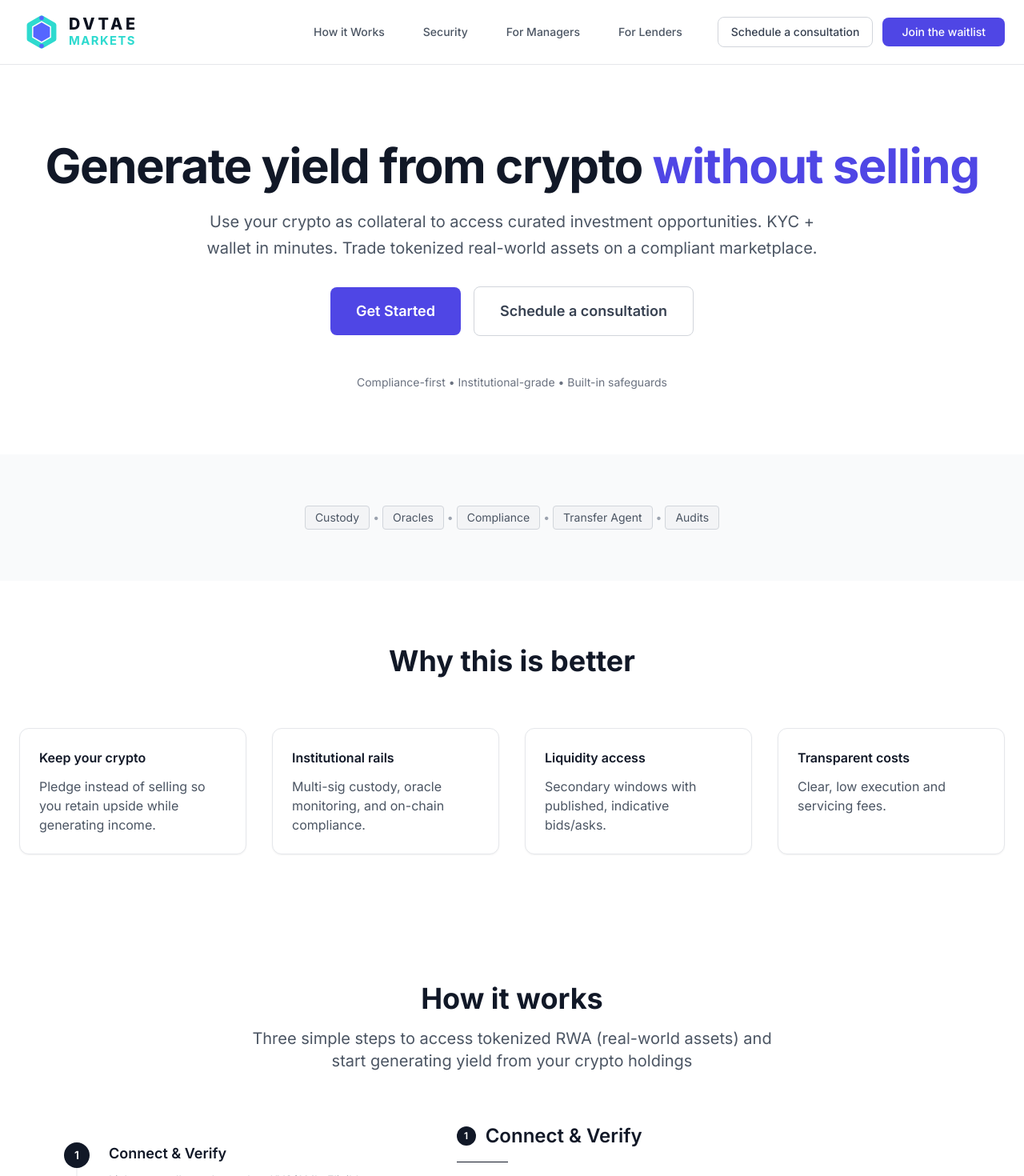
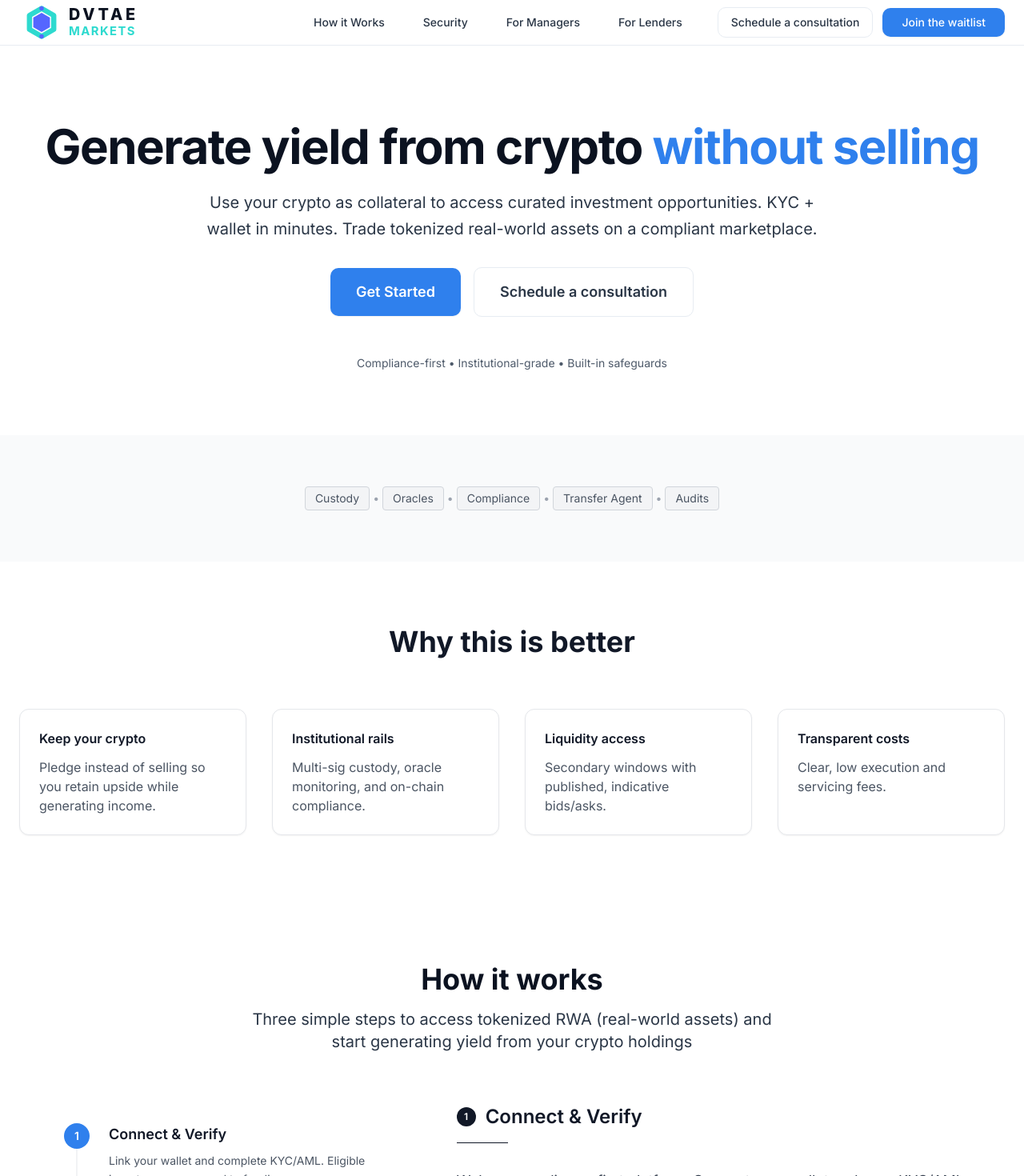
Before and after one commit to vijayvdx/dvtae, a Next.js app: page / in a window 1280 px wide. Shown: the top 1470 px of the page at 80% size. Built offline with nearby package versions, Linux system fonts and the light colour scheme.

Commit message:
Implement Circle/Stripe design system across all pages

```diff
--- a/src/app/globals.css
+++ b/src/app/globals.css
@@ -1,7 +1,10 @@
+@import '../styles/tokens.css';
+
 @tailwind base;
 @tailwind components;
 @tailwind utilities;
 
+/* Base typography - Circle/Stripe style */
 @layer base {
   html {
     font-feature-settings: 'cv02', 'cv03', 'cv04', 'cv11';
@@ -10,56 +13,113 @@
   body {
     font-feature-settings: 'cv02', 'cv03', 'cv04', 'cv11';
   }
+
+  h1, h2, h3 {
+    @apply text-ink-900;
+  }
+
+  p {
+    @apply text-ink-700;
+  }
+
+  a {
+    @apply text-brand-600 transition-colors;
+  }
+
+  a:hover {
+    @apply text-brand-700;
+  }
 }
 
 @layer components {
-  /* Simple custom components without problematic gap classes */
-  .btn {
-    @apply inline-flex items-center justify-center px-6 py-3 border border-transparent rounded-lg font-medium text-sm transition-all duration-150 ease-in-out whitespace-nowrap;
+  /* Buttons - Circle/Stripe style */
+  .btn-primary {
+    @apply bg-brand-600 text-white border-0 rounded-2 shadow-1 px-4 py-2 font-medium transition-colors;
   }
-
-  .btn-primary {
-    @apply bg-indigo-600 text-white border-indigo-600 hover:bg-indigo-700 hover:border-indigo-700;
+  .btn-primary:hover {
+    @apply bg-brand-700;
   }
 
   .btn-secondary {
-    @apply bg-white text-gray-700 border-gray-300 hover:bg-gray-50 hover:border-gray-400 hover:text-gray-900;
+    @apply bg-bg-0 text-ink-700 border border-line-200 rounded-2 px-4 py-2 font-medium transition-colors;
+  }
+  .btn-secondary:hover {
+    @apply bg-bg-100;
   }
 
   .btn-ghost {
-    @apply bg-transparent text-gray-600 border-transparent hover:bg-gray-50 hover:text-gray-900;
+    @apply bg-transparent text-ink-700 border-0 px-4 py-2 font-medium transition-colors;
+  }
+  .btn-ghost:hover {
+    @apply bg-bg-100;
   }
 
-  .btn-lg {
-    @apply px-8 py-4 text-base;
+  /* Cards & surfaces */
+  .card {
+    @apply bg-bg-100 border border-line-200 rounded-3 p-6 transition-all duration-150 ease-out;
   }
-
-  .card {
-    @apply bg-white border border-gray-200 rounded-xl p-8 transition-all duration-150 ease-in-out hover:border-gray-300 hover:shadow-sm;
+  .card:hover {
+    @apply scale-[1.01];
   }
 
   .step-card {
-    @apply relative bg-white border border-gray-200 rounded-xl p-8 transition-all duration-150 ease-in-out hover:border-gray-300 hover:shadow-sm;
+    @apply relative card;
   }
 
   .step-number {
-    @apply absolute -top-3 left-8 w-6 h-6 bg-indigo-600 text-white rounded-full flex items-center justify-center text-sm font-semibold;
+    @apply absolute -top-3 left-6 w-6 h-6 bg-brand-600 text-white rounded-full flex items-center justify-center text-sm font-semibold;
   }
 
+  /* Inputs */
+  .input {
+    @apply bg-white border border-line-200 rounded-2 px-3 py-2 text-ink-900 transition-all;
+    outline: none;
+  }
+  .input:focus {
+    box-shadow: var(--focus-ring);
+    border-color: var(--brand-600);
+  }
+
+  /* Badges / chips (use teal accent) */
+  .badge {
+    @apply font-semibold text-sm rounded-full px-2 py-1;
+    color: var(--accent-teal-600);
+    background: color-mix(in srgb, var(--accent-teal-600) 12%, transparent);
+  }
+
+  .hero-badge {
+    @apply badge px-4 py-2;
+  }
+
+  /* Header brand lockup (Circle-style) */
+  .brand {
+    @apply inline-flex items-center gap-1.5;
+  }
+  .brand__icon, .brand__word {
+    @apply block h-9 w-auto;
+  }
+
+  @media (max-width: 1023px) {
+    .brand__icon, .brand__word {
+      @apply h-8;
+    }
+  }
+  @media (max-width: 767px) {
+    .brand {
+      @apply gap-1;
+    }
+    .brand__icon, .brand__word {
+      @apply h-7;
+    }
+  }
+
+  /* Safety items */
   .safety-item {
     @apply flex items-start;
   }
 
   .safety-icon {
-    @apply w-5 h-5 text-emerald-500 flex-shrink-0 mt-0.5 mr-3;
-  }
-
-  .hero-badge {
-    @apply inline-flex items-center px-4 py-2 bg-indigo-50 border border-indigo-200 rounded-full text-sm text-indigo-700 font-medium;
-  }
-
-  .badge {
-    @apply inline-flex items-center px-3 py-2 bg-gray-100 border border-gray-200 rounded-lg text-xs text-gray-700 font-medium;
+    @apply w-5 h-5 text-success-600 flex-shrink-0 mt-0.5 mr-3;
   }
 }
 
--- a/src/app/page.tsx
+++ b/src/app/page.tsx
@@ -112,10 +112,10 @@ function HowItWorksSection() {
     <section id="how" className="py-20 px-6">
       <div className="max-w-7xl mx-auto">
         <div className="text-center mb-16">
-          <h2 className="text-4xl font-bold text-gray-900 mb-4">
+          <h2 className="text-4xl font-bold text-ink-900 mb-4">
             How it works
           </h2>
-          <p className="text-xl text-gray-600 max-w-2xl mx-auto">
+          <p className="text-xl text-ink-700 max-w-2xl mx-auto">
             Three simple steps to access tokenized RWA (real-world assets) and start generating yield from your crypto holdings
           </p>
         </div>
@@ -138,8 +138,8 @@ function HowItWorksSection() {
                       <div className="flex-shrink-0 relative">
                         <div className={`w-8 h-8 rounded-full flex items-center justify-center text-sm font-semibold transition-all duration-200 ${
                           activeStep === step.id
-                            ? 'bg-gray-900 text-white'
-                            : 'bg-gray-100 text-gray-500 group-hover:bg-gray-200'
+                            ? 'bg-brand-600 text-white'
+                            : 'bg-bg-100 text-ink-500 group-hover:bg-line-200'
                         }`}>
                           {step.id}
                         </div>
@@ -314,24 +314,24 @@ export default function HomePage() {
           <div className={`transition-all duration-700 ${isVisible ? 'opacity-100 translate-y-0' : 'opacity-0 translate-y-8'}`}>
 
 
-            <h1 className="text-4xl md:text-5xl lg:text-6xl font-bold tracking-tight text-gray-900 mb-6">
-              Generate yield from crypto <span className="text-indigo-600">without selling</span>
+            <h1 className="text-4xl md:text-5xl lg:text-6xl font-bold tracking-tight text-ink-900 mb-6">
+              Generate yield from crypto <span className="text-brand-600">without selling</span>
             </h1>
 
-            <p className="text-xl text-gray-600 max-w-3xl mx-auto mb-8 leading-relaxed">
+            <p className="text-xl text-ink-700 max-w-3xl mx-auto mb-8 leading-relaxed">
               Use your crypto as collateral to access curated investment opportunities.
               KYC + wallet in minutes. Trade tokenized real-world assets on a compliant marketplace.
             </p>
 
             <div className="flex flex-col sm:flex-row gap-4 justify-center items-center mb-3">
-              <Link href="/waitlist" className="bg-indigo-600 text-white px-8 py-4 rounded-lg font-semibold text-lg hover:bg-indigo-700 transition-colors">
+              <Link href="/waitlist" className="btn-primary px-8 py-4 text-lg font-semibold">
                 Get Started
               </Link>
               <a
                 href="https://calendly.com/vijay-8v/dvtae-consultation"
                 target="_blank"
                 rel="noopener noreferrer"
-                className="bg-transparent border border-gray-300 text-gray-700 px-8 py-4 rounded-lg font-semibold text-lg hover:bg-gray-50 hover:border-gray-400 transition-colors"
+                className="btn-secondary px-8 py-4 text-lg font-semibold"
               >
                 Schedule a consultation
               </a>
@@ -339,7 +339,7 @@ export default function HomePage() {
 
             <div className="mb-12"></div>
 
-            <p className="text-sm text-gray-500">
+            <p className="text-sm text-ink-500">
               Compliance-first • Institutional-grade • Built-in safeguards
             </p>
           </div>
@@ -738,7 +738,7 @@ export default function HomePage() {
                 Learn how real-world assets are converted into blockchain tokens,
                 enabling fractional ownership and enhanced liquidity.
               </p>
-              <Link href="/learn/tokenized-assets" className="text-indigo-600 hover:text-indigo-700 font-medium">
+              <Link href="/learn/tokenized-assets" className="text-accent-teal hover:text-brand-600 font-medium">
                 Read more →
               </Link>
             </div>
@@ -751,7 +751,7 @@ export default function HomePage() {
                 Discover how this security token standard enables compliant
                 trading with built-in regulatory controls.
               </p>
-              <Link href="/learn/erc-1400" className="text-indigo-600 hover:text-indigo-700 font-medium">
+              <Link href="/learn/erc-1400" className="text-accent-teal hover:text-brand-600 font-medium">
                 Read more →
               </Link>
             </div>
@@ -764,7 +764,7 @@ export default function HomePage() {
                 How to use your crypto holdings as collateral while maintaining
                 upside exposure and generating additional yield.
               </p>
-              <Link href="/learn/crypto-collateral" className="text-indigo-600 hover:text-indigo-700 font-medium">
+              <Link href="/learn/crypto-collateral" className="text-accent-teal hover:text-brand-600 font-medium">
                 Read more →
               </Link>
             </div>
@@ -787,7 +787,7 @@ export default function HomePage() {
                 href="https://calendly.com/vijay-8v/dvtae-consultation"
                 target="_blank"
                 rel="noopener noreferrer"
-                className="bg-indigo-600 text-white px-8 py-4 rounded-lg font-semibold text-lg hover:bg-indigo-700 transition-colors inline-flex items-center gap-2"
+                className="btn-secondary px-8 py-4 text-lg font-semibold inline-flex items-center gap-2"
               >
                 Schedule a consultation
                 <svg className="w-5 h-5" fill="none" stroke="currentColor" viewBox="0 0 24 24">
@@ -820,7 +820,7 @@ export default function HomePage() {
                     name="name"
                     type="text"
                     required
-                    className="mt-1 w-full px-4 py-3 border border-gray-300 rounded-lg focus:ring-2 focus:ring-indigo-500 focus:border-indigo-500"
+                    className="input w-full"
                   />
                 </label>
               </div>
@@ -831,7 +831,7 @@ export default function HomePage() {
                     name="email"
                     type="email"
                     required
-                    className="mt-1 w-full px-4 py-3 border border-gray-300 rounded-lg focus:ring-2 focus:ring-indigo-500 focus:border-indigo-500"
+                    className="input w-full"
                   />
                 </label>
               </div>
@@ -877,7 +877,7 @@ export default function HomePage() {
 
             <div className="flex items-center justify-between">
               <button
-                className="bg-indigo-600 text-white px-8 py-4 rounded-lg font-semibold text-lg hover:bg-indigo-700 transition-colors disabled:opacity-50"
+                className="btn-primary px-8 py-4 text-lg font-semibold disabled:opacity-50"
                 type="submit"
                 id="wlBtn"
               >
@@ -976,16 +976,16 @@ export default function HomePage() {
       </section>
 
       {/* CTA */}
-      <section className="py-20 px-6 bg-indigo-600">
+      <section className="py-20 px-6 bg-brand-600">
         <div className="max-w-4xl mx-auto text-center">
           <h2 className="text-4xl font-bold text-white mb-6">
             Ready to unlock yield from your crypto?
           </h2>
-          <p className="text-xl text-indigo-100 mb-8 max-w-2xl mx-auto">
+          <p className="text-xl text-white/90 mb-8 max-w-2xl mx-auto">
             Join the waitlist to be among the first to access tokenized real-world investments
             using your crypto as collateral.
           </p>
-          <Link href="/waitlist" className="bg-white text-indigo-600 px-8 py-4 rounded-lg font-semibold text-lg hover:bg-gray-50 transition-colors inline-flex items-center gap-2">
+          <Link href="/waitlist" className="bg-white text-brand-600 px-8 py-4 rounded-2 shadow-1 font-semibold text-lg hover:bg-bg-100 transition-colors inline-flex items-center gap-2">
             Join the waitlist
             <svg className="w-5 h-5" fill="none" stroke="currentColor" viewBox="0 0 24 24">
               <path strokeLinecap="round" strokeLinejoin="round" strokeWidth={2} d="M17 8l4 4m0 0l-4 4m4-4H3" />
--- a/src/components/Header.tsx
+++ b/src/components/Header.tsx
@@ -3,7 +3,6 @@
 import Link from 'next/link'
 import { usePathname } from 'next/navigation'
 import { useState } from 'react'
-import '../styles/brand.css'
 
 export default function Header() {
   const pathname = usePathname()
@@ -16,10 +15,10 @@ export default function Header() {
   }
 
   return (
-    <header className="sticky top-0 z-50 bg-white/80 backdrop-blur-xl border-b border-gray-200">
+    <header className="sticky top-0 z-50 bg-white/80 backdrop-blur-xl border-b border-line-200">
       <div className="max-w-7xl mx-auto px-6">
-        <nav className="flex items-center justify-between h-20">
-          <Link href="/" className="brand brand--professional hover:opacity-80 transition-opacity" aria-label="DVTAE Home">
+        <nav className="flex items-center justify-between h-18">
+          <Link href="/" className="brand hover:opacity-80 transition-opacity" aria-label="DVTAE Home">
             <img src="/dvtae_hex_nodes_logo_pack/dvtae_icon_hex-nodes_transparent.svg" alt="" className="brand__icon" />
             <img src="/dvtae_hex_nodes_logo_pack/dvtae_wordblock_circstyle_36_fixed.svg" alt="DVTAE Markets" className="brand__word" />
           </Link>
@@ -29,40 +28,40 @@ export default function Header() {
             <div className="hidden md:flex items-center space-x-6">
               <Link
                 href="/how-it-works"
-                className={`text-sm font-medium px-3 py-2 rounded-lg transition-colors ${
+                className={`text-sm font-medium px-3 py-2 rounded-2 transition-colors ${
                   isActive('/how-it-works')
-                    ? 'text-gray-900 bg-gray-50'
-                    : 'text-gray-600 hover:text-gray-900 hover:bg-gray-50'
+                    ? 'text-ink-900 bg-bg-100'
+                    : 'text-ink-700 hover:text-ink-900 hover:bg-bg-100'
                 }`}
               >
                 How it Works
               </Link>
               <Link
                 href="/security"
-                className={`text-sm font-medium px-3 py-2 rounded-lg transition-colors ${
+                className={`text-sm font-medium px-3 py-2 rounded-2 transition-colors ${
                   isActive('/security')
-                    ? 'text-gray-900 bg-gray-50'
-                    : 'text-gray-600 hover:text-gray-900 hover:bg-gray-50'
+                    ? 'text-ink-900 bg-bg-100'
+                    : 'text-ink-700 hover:text-ink-900 hover:bg-bg-100'
                 }`}
               >
                 Security
               </Link>
               <Link
                 href="/for-managers"
-                className={`text-sm font-medium px-3 py-2 rounded-lg transition-colors ${
+                className={`text-sm font-medium px-3 py-2 rounded-2 transition-colors ${
                   isActive('/for-managers')
-                    ? 'text-gray-900 bg-gray-50'
-                    : 'text-gray-600 hover:text-gray-900 hover:bg-gray-50'
+                    ? 'text-ink-900 bg-bg-100'
+                    : 'text-ink-700 hover:text-ink-900 hover:bg-bg-100'
                 }`}
               >
                 For Managers
               </Link>
               <Link
                 href="/for-lenders"
-                className={`text-sm font-medium px-3 py-2 rounded-lg transition-colors ${
+                className={`text-sm font-medium px-3 py-2 rounded-2 transition-colors ${
                   isActive('/for-lenders')
-                    ? 'text-gray-900 bg-gray-50'
-                    : 'text-gray-600 hover:text-gray-900 hover:bg-gray-50'
+                    ? 'text-ink-900 bg-bg-100'
+                    : 'text-ink-700 hover:text-ink-900 hover:bg-bg-100'
                 }`}
               >
                 For Lenders
@@ -74,13 +73,13 @@ export default function Header() {
                 href="https://calendly.com/vijay-8v/dvtae-consultation"
                 target="_blank"
                 rel="noopener noreferrer"
-                className="hidden md:inline-flex bg-transparent border border-gray-300 text-gray-700 px-4 py-2 rounded-lg text-sm font-medium hover:bg-gray-50 hover:border-gray-400 transition-colors cursor-pointer"
+                className="hidden md:inline-flex btn-secondary px-4 py-2 text-sm cursor-pointer"
               >
                 Schedule a consultation
               </a>
               <Link
                 href="/waitlist"
-                className="hidden md:inline-flex bg-indigo-600 text-white px-6 py-2 rounded-lg text-sm font-medium hover:bg-indigo-700 transition-colors"
+                className="hidden md:inline-flex btn-primary px-6 py-2 text-sm"
               >
                 Join the waitlist
               </Link>
@@ -88,7 +87,7 @@ export default function Header() {
               {/* Mobile menu button */}
               <button
                 onClick={() => setIsMenuOpen(!isMenuOpen)}
-                className="md:hidden flex items-center justify-center w-10 h-10 border border-gray-200 bg-white rounded-lg"
+                className="md:hidden flex items-center justify-center w-10 h-10 border border-line-200 bg-white rounded-2"
                 aria-expanded={isMenuOpen}
               >
                 <svg className="w-5 h-5" fill="none" stroke="currentColor" viewBox="0 0 24 24">
@@ -101,11 +100,11 @@ export default function Header() {
 
         {/* Mobile Navigation */}
         {isMenuOpen && (
-          <div className="md:hidden py-4 border-t border-gray-200">
+          <div className="md:hidden py-4 border-t border-line-200">
             <div className="flex flex-col space-y-2">
               <Link
                 href="/waitlist"
-                className="bg-indigo-600 text-white px-3 py-2 rounded-lg text-sm font-medium hover:bg-indigo-700 transition-colors"
+                className="btn-primary px-3 py-2 text-sm"
                 onClick={() => setIsMenuOpen(false)}
               >
                 Join the waitlist
@@ -114,18 +113,18 @@ export default function Header() {
                 href="https://calendly.com/vijay-8v/dvtae-consultation"
                 target="_blank"
                 rel="noopener noreferrer"
-                className="text-sm font-medium px-3 py-2 rounded-lg transition-colors text-gray-600 hover:text-gray-900 hover:bg-gray-50"
+                className="btn-secondary px-3 py-2 text-sm"
                 onClick={() => setIsMenuOpen(false)}
               >
                 Schedule a consultation
               </a>
-              <div className="border-t border-gray-200 my-2"></div>
+              <div className="border-t border-line-200 my-2"></div>
               <Link
                 href="/how-it-works"
-                className={`text-sm font-medium px-3 py-2 rounded-lg transition-colors ${
+                className={`text-sm font-medium px-3 py-2 rounded-2 transition-colors ${
                   isActive('/how-it-works')
-                    ? 'text-gray-900 bg-gray-50'
-                    : 'text-gray-600 hover:text-gray-900 hover:bg-gray-50'
+                    ? 'text-ink-900 bg-bg-100'
+                    : 'text-ink-700 hover:text-ink-900 hover:bg-bg-100'
                 }`}
                 onClick={() => setIsMenuOpen(false)}
               >
@@ -133,10 +132,10 @@ export default function Header() {
               </Link>
               <Link
                 href="/security"
-                className={`text-sm font-medium px-3 py-2 rounded-lg transition-colors ${
+                className={`text-sm font-medium px-3 py-2 rounded-2 transition-colors ${
                   isActive('/security')
-                    ? 'text-gray-900 bg-gray-50'
-                    : 'text-gray-600 hover:text-gray-900 hover:bg-gray-50'
+                    ? 'text-ink-900 bg-bg-100'
+                    : 'text-ink-700 hover:text-ink-900 hover:bg-bg-100'
                 }`}
                 onClick={() => setIsMenuOpen(false)}
               >
@@ -144,10 +143,10 @@ export default function Header() {
               </Link>
               <Link
                 href="/for-managers"
-                className={`text-sm font-medium px-3 py-2 rounded-lg transition-colors ${
+                className={`text-sm font-medium px-3 py-2 rounded-2 transition-colors ${
                   isActive('/for-managers')
-                    ? 'text-gray-900 bg-gray-50'
-                    : 'text-gray-600 hover:text-gray-900 hover:bg-gray-50'
+                    ? 'text-ink-900 bg-bg-100'
+                    : 'text-ink-700 hover:text-ink-900 hover:bg-bg-100'
                 }`}
                 onClick={() => setIsMenuOpen(false)}
               >
@@ -155,10 +154,10 @@ export default function Header() {
               </Link>
               <Link
                 href="/for-lenders"
-                className={`text-sm font-medium px-3 py-2 rounded-lg transition-colors ${
+                className={`text-sm font-medium px-3 py-2 rounded-2 transition-colors ${
                   isActive('/for-lenders')
-                    ? 'text-gray-900 bg-gray-50'
-                    : 'text-gray-600 hover:text-gray-900 hover:bg-gray-50'
+                    ? 'text-ink-900 bg-bg-100'
+                    : 'text-ink-700 hover:text-ink-900 hover:bg-bg-100'
                 }`}
                 onClick={() => setIsMenuOpen(false)}
               >
--- /dev/null
+++ b/src/styles/tokens.css
@@ -0,0 +1,38 @@
+:root {
+  /* Neutrals */
+  --bg-000: #FFFFFF;
+  --bg-100: #F7F9FC;           /* cards/panels */
+  --ink-900: #0B1220;          /* headings */
+  --ink-700: #2A3646;          /* body */
+  --ink-500: #4E5A6A;          /* muted */
+  --line-200: #E7ECF2;         /* hairline */
+
+  /* Brand */
+  --brand-700: #1E5FCC;        /* hover/active */
+  --brand-600: #2F80ED;        /* links + primary CTA */
+  --brand-500: #4C8FF0;        /* subtle states */
+  --accent-teal-600: #2EDACF;  /* chips/tags + "MARKETS" */
+
+  /* Hero-only frosting (not for buttons) */
+  --brand-grad: linear-gradient(135deg, #2EDACF 0%, #6C63FF 100%);
+
+  /* Feedback */
+  --success-600: #12B76A;
+  --warning-600: #F79009;
+  --danger-600: #D92D20;
+
+  /* Radii, shadow, focus */
+  --radius-2: 10px;
+  --radius-3: 12px;
+  --shadow-1: 0 1px 2px rgb(16 24 40 / 6%);
+  --focus-ring: 0 0 0 3px rgba(47, 128, 237, 0.25);
+}
+
+/* Optional dark sections/footer */
+.theme-dark {
+  --bg-000: #0B1220;
+  --bg-100: #121A28;
+  --ink-900: #FFFFFF;
+  --ink-700: #D3DAE4;
+  --line-200: #1F2A3A;
+}
--- a/tailwind.config.ts
+++ b/tailwind.config.ts
@@ -11,9 +11,49 @@ const config: Config = {
       colors: {
         background: "var(--background)",
         foreground: "var(--foreground)",
+        // Design system tokens (Circle/Stripe approach)
+        bg: {
+          0: "var(--bg-000)",
+          100: "var(--bg-100)"
+        },
+        ink: {
+          900: "var(--ink-900)",
+          700: "var(--ink-700)",
+          500: "var(--ink-500)"
+        },
+        line: {
+          200: "var(--line-200)"
+        },
+        brand: {
+          700: "var(--brand-700)",
+          600: "var(--brand-600)",
+          500: "var(--brand-500)"
+        },
+        accent: {
+          teal: "var(--accent-teal-600)"
+        },
+        success: {
+          600: "var(--success-600)"
+        },
+        warning: {
+          600: "var(--warning-600)"
+        },
+        danger: {
+          600: "var(--danger-600)"
+        },
+      },
+      backgroundImage: {
+        "brand-grad": "var(--brand-grad)",
+      },
+      borderRadius: {
+        2: "var(--radius-2)",
+        3: "var(--radius-3)",
+      },
+      boxShadow: {
+        1: "var(--shadow-1)",
       },
       fontFamily: {
-        sans: ['Inter', 'system-ui', 'sans-serif'],
+        sans: ['Sora', 'Inter', 'system-ui', '-apple-system', 'Segoe UI', 'Roboto', 'Helvetica', 'Arial', 'sans-serif'],
       },
       animation: {
         'fade-in': 'fadeIn 0.6s ease-out',
```
Also changed, not shown: src/app/for-lenders/page.tsx (+11 -11 lines), src/app/for-managers/page.tsx (+7 -7 lines), src/app/security/page.tsx (+9 -9 lines).
